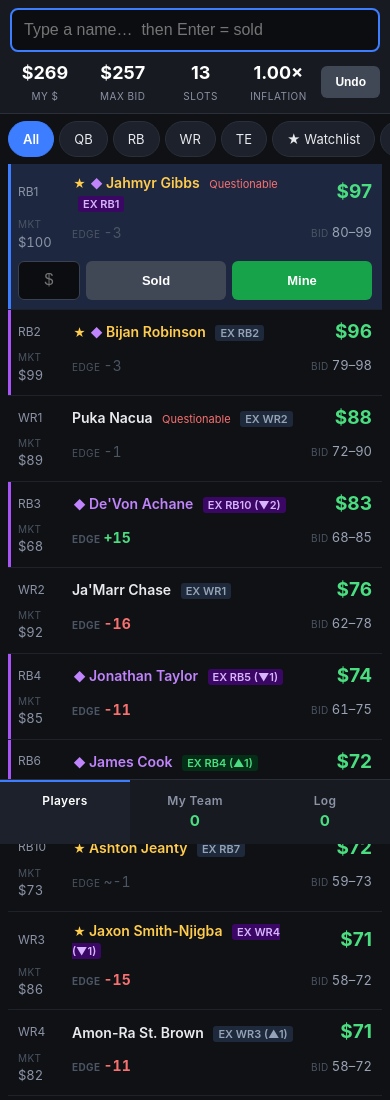
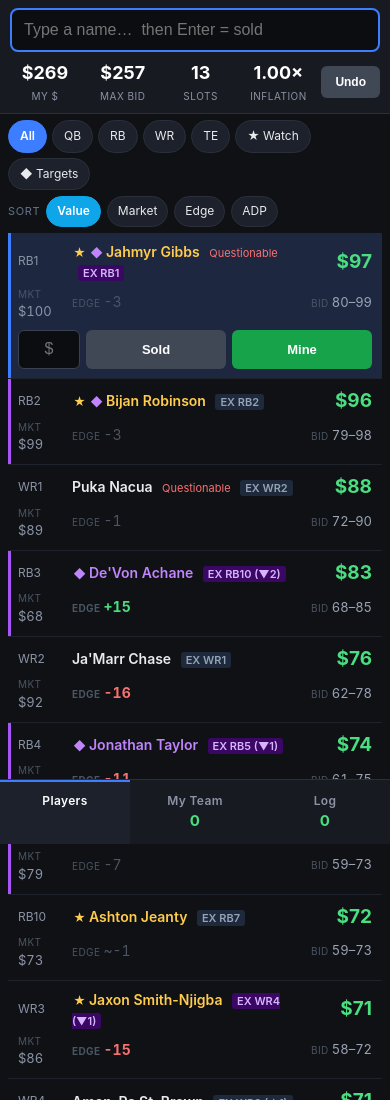
Before and after one commit to robvalerius/fantasy-draft-board, a website: page docs/index.html in a window 390 px wide. Shown: the top 1100 px of the page. Drawn offline with Linux system fonts and the light colour scheme.

Commit message:
Mobile: wrap filter bar to two rows instead of horizontal scroll
Co-authored-by: Copilot App <223556219+Copilot@users.noreply.github.com>
Copilot-Session: 3c47d492-0e14-4132-927c-b6409cde3bdd

```diff
--- a/docs/index.html
+++ b/docs/index.html
@@ -135,10 +135,13 @@
     .stat b { font-size: 18px; }
     #bar .btn { padding: 9px 14px; }
 
-    #tabs { padding: 7px 8px; gap: 5px; overflow-x: auto; flex-wrap: nowrap; }
-    #tabs::-webkit-scrollbar { display: none; }
-    .tab { flex: 0 0 auto; padding: 8px 14px; }
-    .sortgrp { margin-left: 6px; flex: 0 0 auto; }
+    /* Wrap rather than scroll horizontally: a hidden scroll track is easy to
+       miss and hard to reach one-handed. Sort gets its own full-width line so
+       the position filters always fit above it. */
+    #tabs { padding: 6px 8px; gap: 5px; flex-wrap: wrap; overflow: visible; }
+    .tab { flex: 0 0 auto; padding: 7px 11px; font-size: 12px; }
+    .sortgrp { flex: 1 0 100%; margin-left: 0; margin-top: 1px; }
+    .sortgrp .tab { padding: 6px 10px; }
     #hint, #head { display: none; }
 
     #wrap { flex-direction: column; padding: 0 8px 24px; gap: 0; }
@@ -220,8 +223,8 @@
   <div class="tab" data-pos="RB">RB</div>
   <div class="tab" data-pos="WR">WR</div>
   <div class="tab" data-pos="TE">TE</div>
-  <div class="tab star" data-watch="1">★ Watchlist</div>
-  <div class="tab tgt-tab" data-target="1">◆ My targets</div>
+  <div class="tab star" data-watch="1">★ Watch</div>
+  <div class="tab tgt-tab" data-target="1">◆ Targets</div>
   <span class="sortgrp">
     <span class="sortlbl">sort</span>
     <div class="tab sort on" data-sort="value">Value</div>
```
Also changed, not shown: templates/index.html (+9 -6 lines).
